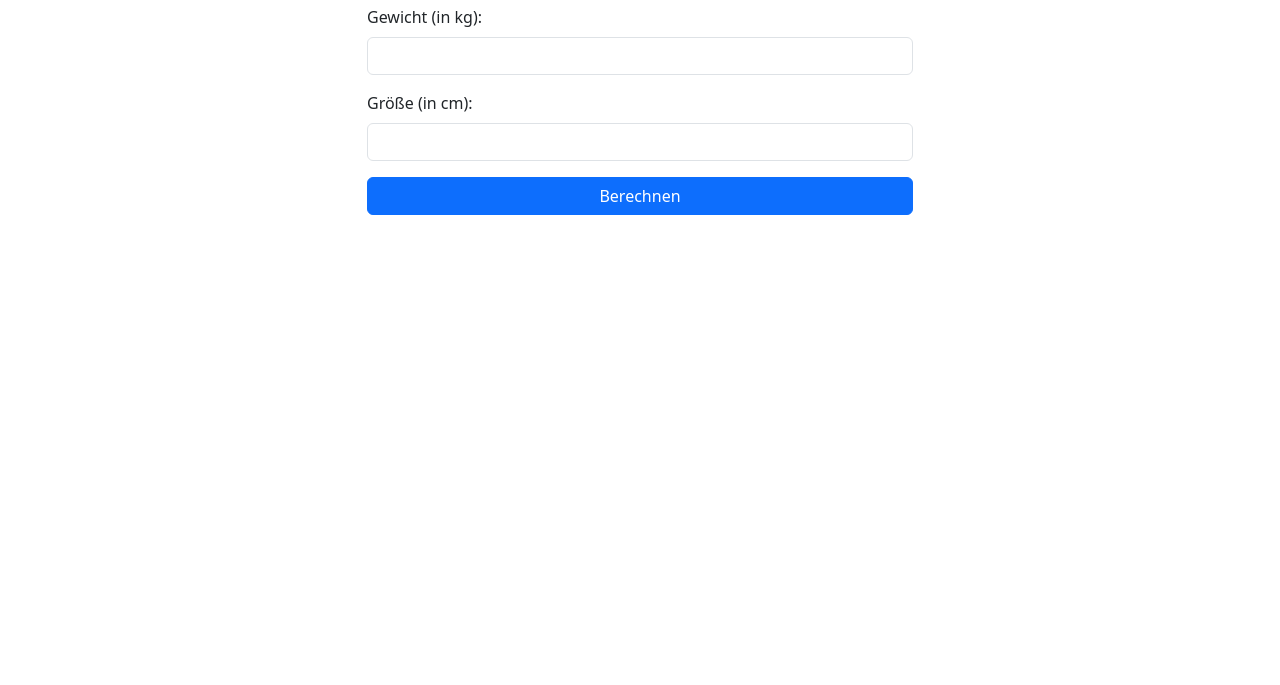
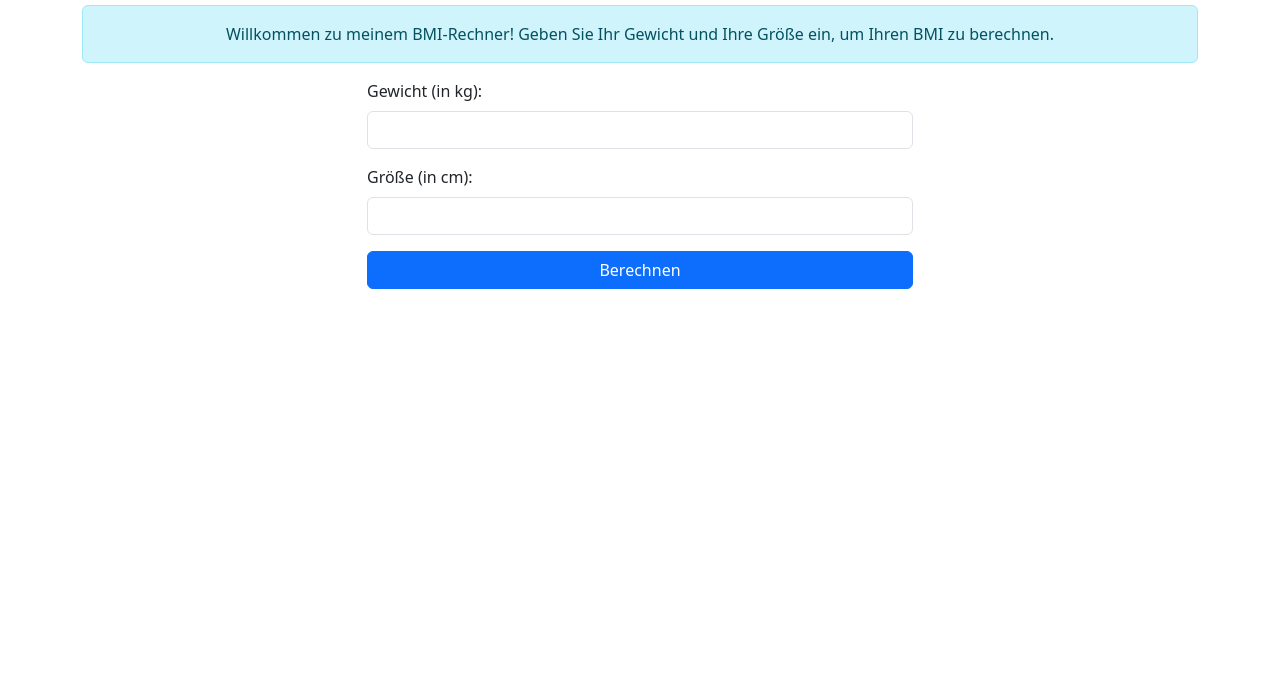
Before and after one commit to jihenmich/github-workflow-bmi, a website: page frontend/index.html in a window 1280 px wide. Shown: the part 115-800 px from the top of the page. Drawn offline with nearby package versions, Linux system fonts and the light colour scheme.

Commit message:
Willkommen Message

```diff
--- a/frontend/index.html
+++ b/frontend/index.html
@@ -12,6 +12,10 @@
 
   <div class="container mt-5">
     <h1 class="text-center mb-4">BMI Rechner</h1>
+
+    <div class="alert alert-info text-center">
+      Willkommen zu meinem BMI-Rechner! Geben Sie Ihr Gewicht und Ihre Größe ein, um Ihren BMI zu berechnen.
+    </div>
 
     <!-- Form for weight and height input -->
     <div class="row justify-content-center">
```
